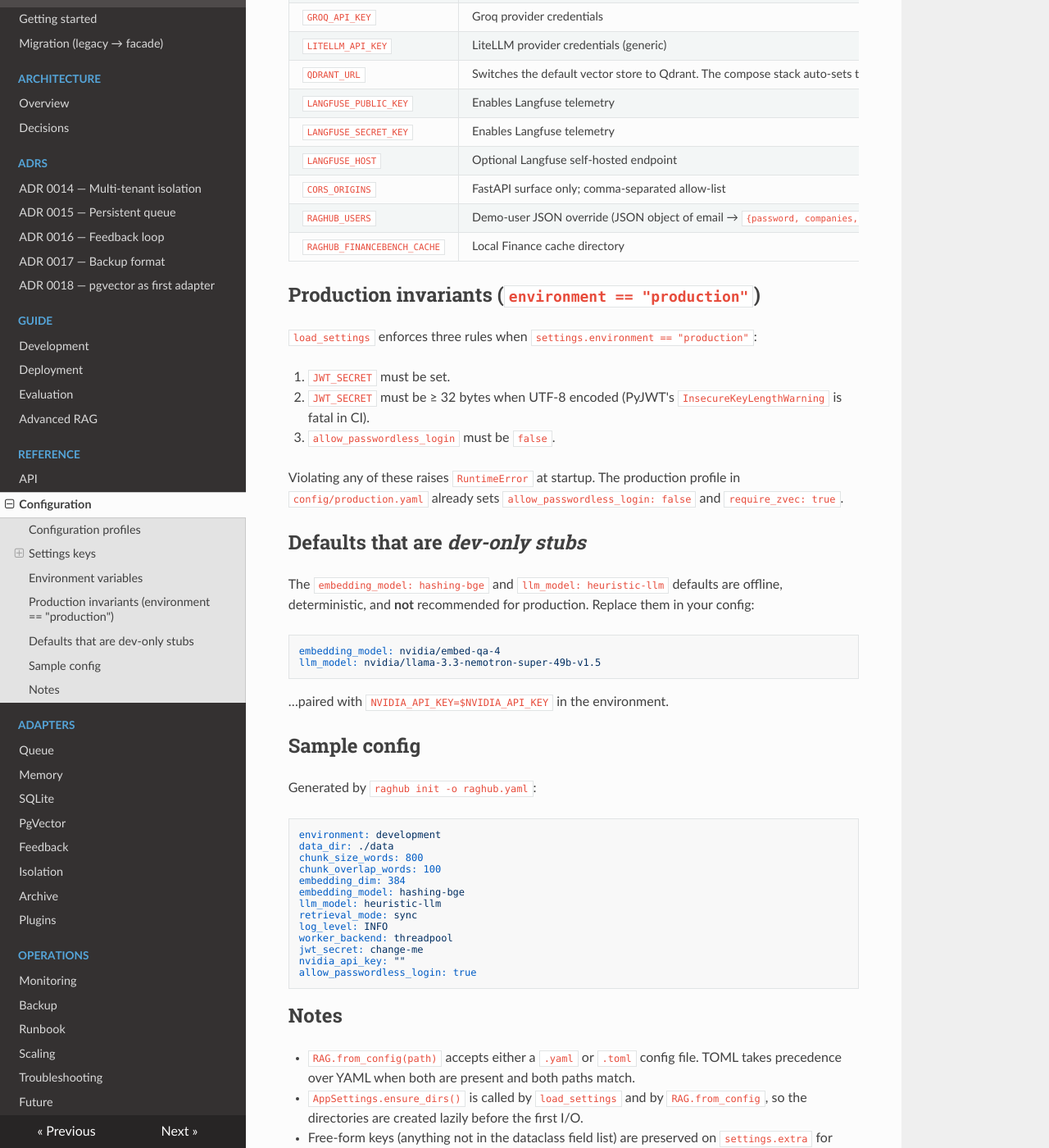
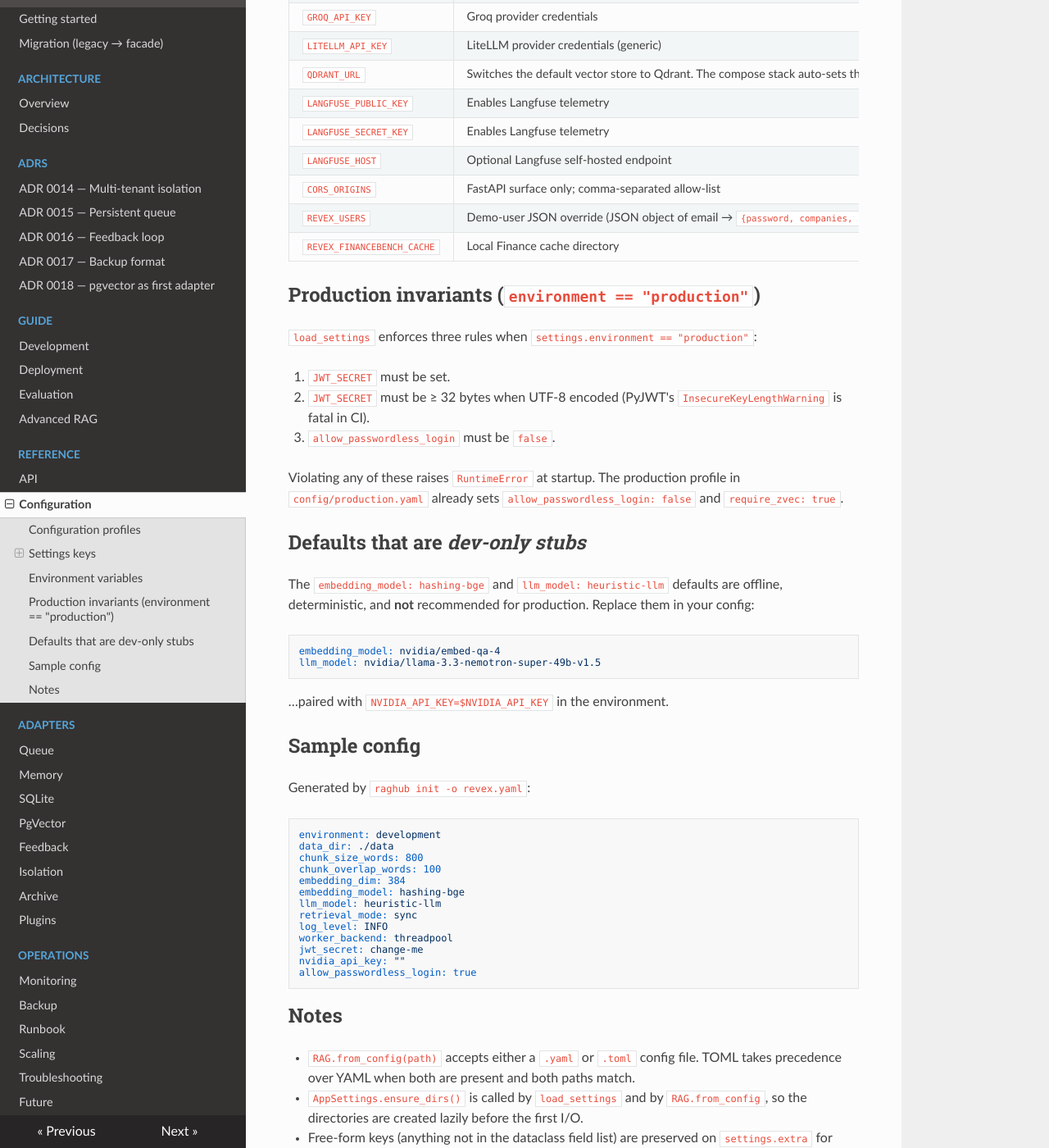
Before and after one commit to sachncs/raghub, an MkDocs documentation site: the page built from docs/reference/configuration.md, in a window 1280 px wide and 1400 px high, scrolled down 2300 px. Shown: the whole window at 82% size. Built offline with MkDocs 1.6.1, drawn with Linux system fonts in a browser that asks for light colours; nearby versions of some CDN libraries.

Commit message:
docs(rebrand): rename references in configuration.md

````diff
--- a/docs/reference/configuration.md
+++ b/docs/reference/configuration.md
@@ -1,7 +1,7 @@
 # Configuration Reference
 
 `AppSettings` is the runtime configuration snapshot consumed by both
-the [`raghub.RAG`](https://github.com/sachncs/raghub/blob/main/raghub/api/rag.py) facade and the legacy
+the [`raghub.RAG`](https://github.com/sachncs/revex/blob/main/revex/api/rag.py) facade and the legacy
 `RagApplication`. It is a Python `@dataclass(slots=True)`;
 each field has a corresponding `RAG_*` environment variable and a
 matching key in `config/<profile>.yaml` / `.toml`.
@@ -89,8 +89,8 @@
 | `LANGFUSE_SECRET_KEY` | Enables Langfuse telemetry |
 | `LANGFUSE_HOST` | Optional Langfuse self-hosted endpoint |
 | `CORS_ORIGINS` | FastAPI surface only; comma-separated allow-list |
-| `RAGHUB_USERS` | Demo-user JSON override (JSON object of email → `{password, companies, is_admin}`) |
-| `RAGHUB_FINANCEBENCH_CACHE` | Local Finance cache directory |
+| `REVEX_USERS` | Demo-user JSON override (JSON object of email → `{password, companies, is_admin}`) |
+| `REVEX_FINANCEBENCH_CACHE` | Local Finance cache directory |
 
 ## Production invariants (`environment == "production"`)
 
@@ -121,7 +121,7 @@
 
 ## Sample config
 
-Generated by `raghub init -o raghub.yaml`:
+Generated by `raghub init -o revex.yaml`:
 
 ```yaml
 environment: development
````
